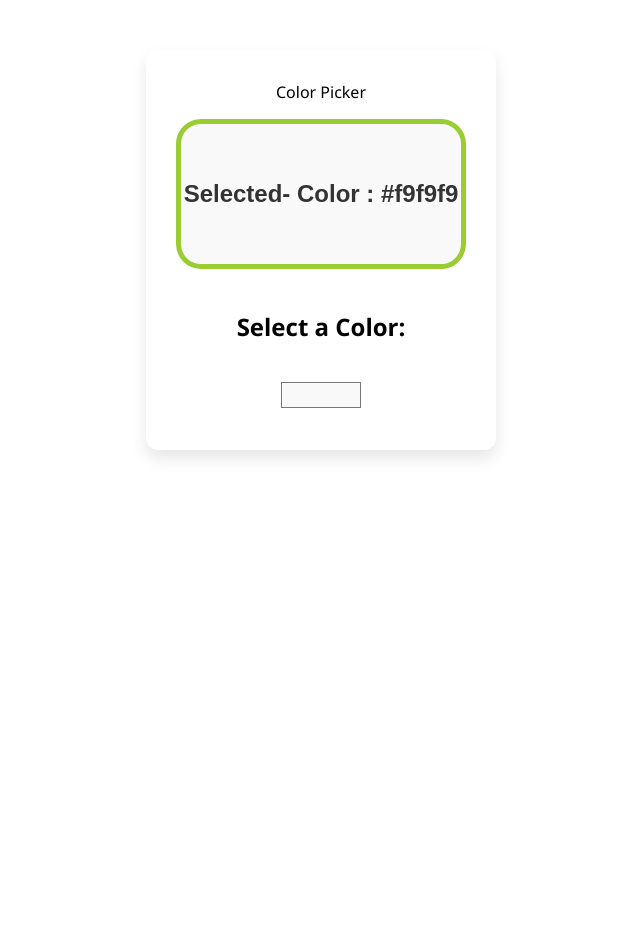
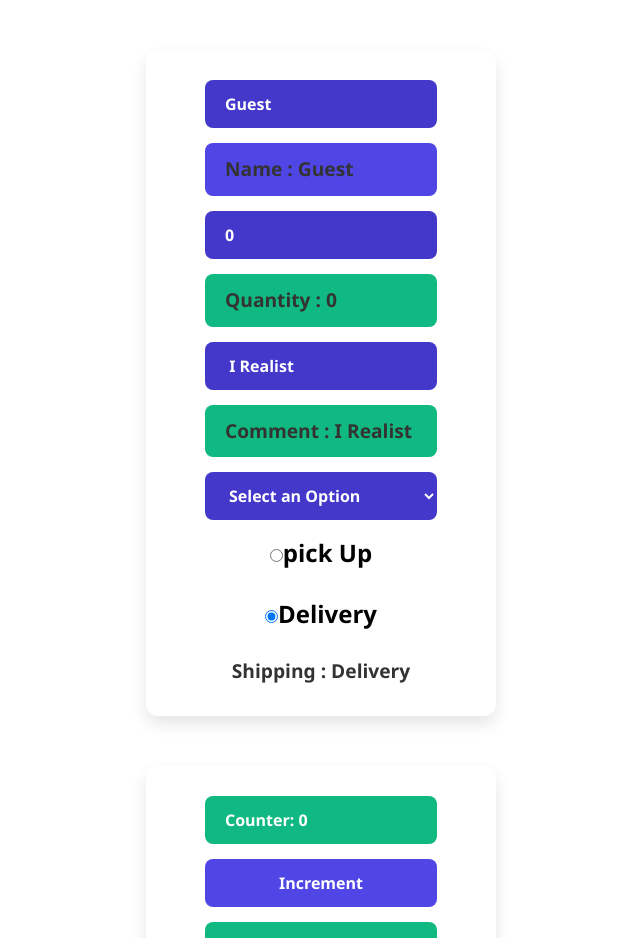
Before and after one commit to yuvrajsinghsoni06-dotcom/repo-practice-, a React (Vite) app in the folder website/my-react-app/: page / in a window 1280 px wide. Shown: the top 938 px of the page, without its empty margins (319-959 px from the left). Before the commit the page ends 800 px from the top, so only its background shows below. Built offline with nearby package versions, Linux system fonts and the light colour scheme.

Commit message:
feat: update App component to include Mycomponents and Counter, replacing ColorPicker

```diff
--- a/website/my-react-app/src/App.jsx
+++ b/website/my-react-app/src/App.jsx
@@ -1,11 +1,13 @@
 import ColorPicker from "./colorPicker";
-
+import Mycomponents from "./Mycomponent.jsx";
+import Counter from "./Counter.jsx";
 
 function App() {
 
   return(
     <>
-    <ColorPicker/>
+    <Mycomponents/>
+    <Counter/>
 
 
     </>
--- a/website/my-react-app/src/counter.jsx
+++ b/website/my-react-app/src/counter.jsx
@@ -4,10 +4,14 @@ function Counter(){
     const [count , setCount] = useState(0);
 
     const increment = () =>{
-        setCount(count + 1);
+        setCount(c => c + 1);
+        setCount(c => c + 1);
+        setCount(c => c + 1);
     };
     const decrement = () =>{
-        setCount(count - 1);
+        setCount(precount => precount - 1);
+        setCount(precount => precount - 1);
+        setCount(precount => precount - 1);
     };
     const Reset = () =>{
          setCount(0);
```
